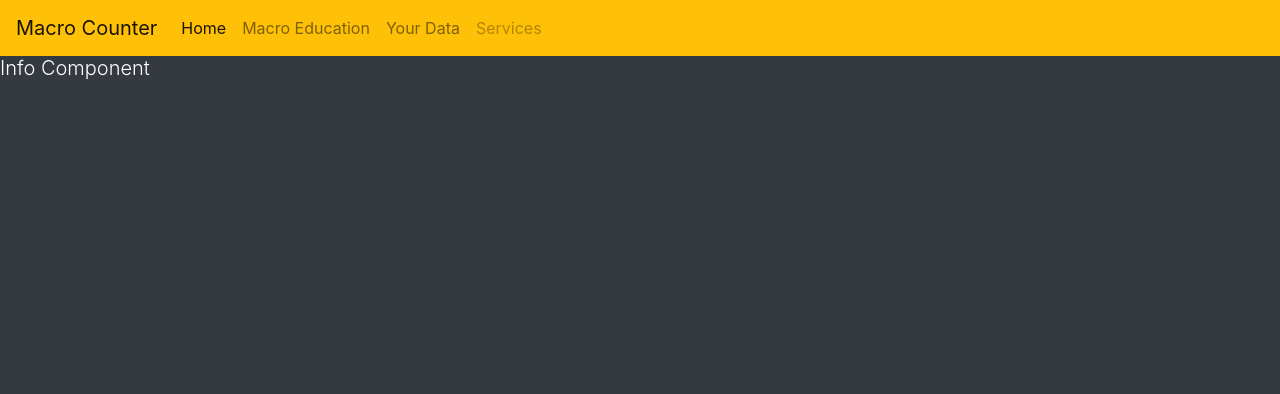
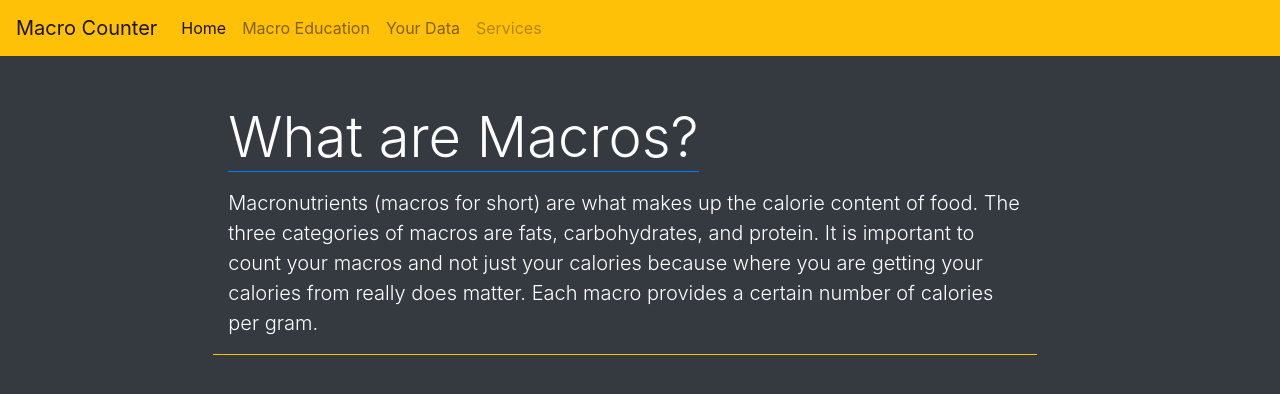
Before and after one commit to rsoto003/macro-counter-react, a React (Create React App) app: page /info in a window 1280 px wide. Shown: the top 394 px of the page. Built offline with nearby package versions, Linux system fonts and the light colour scheme.

Commit message:
adding information content to Info component. testing new layout for text content. looking to make content more concise and visually appealing to user.

```diff
--- a/src/components/Info.js
+++ b/src/components/Info.js
@@ -4,10 +4,16 @@ import React, { Component } from 'react';
 class Info extends Component {
     render(){
         return (
-
-                <h1 className="lead">Info Component</h1>
-
-
+            <div className="container col-xl-8 lead">
+                <div className=" container row mt-5 border-bottom border-warning">
+                    <h1 className="display-4  border-bottom border-primary mb-3">What are Macros?</h1>
+                    <p className="">
+                        Macronutrients (macros for short) are what makes up the calorie content of food.
+                        The three categories of macros are fats, carbohydrates, and protein. It is important to count your macros and not just your calories because where you are getting your calories from really does matter.
+                        Each macro provides a certain number of calories per gram.
+                    </p>
+                </div>
+            </div>
         )
     }
 }
--- a/src/components/Landing.js
+++ b/src/components/Landing.js
@@ -7,14 +7,13 @@ import { BrowserRouter as Router, Route, Link } from 'react-router-dom';
 class Landing extends Component {
     render(){
         return (
-
-                <div className="jumbotron jumbotron-image my-5 text-dark img-fluid">
+                <div className="jumbotron jumbotron-image my-5 text-dark img-fluid container">
                     <div className="jumbotron mt-3 text-center">
                         <h1 className="display-4">Count Your Calories!</h1>
                         <p className="lead">Keeping track of your dietary goals is never fun, but we make it easy for you.</p>
                         <hr className="my-4" />
                         <p>We help you control your diet, and meet your goals. </p>
-                        <Link className="btn btn-danger btn-lg mr-3" to="/info" role="button">Get Started</Link>
+                        <Link className="btn btn-danger btn-lg mr-1" to="/info" role="button">Get Started</Link>
                         <Link className="btn btn-dark btn-lg" to="/data">Your Data</Link>
                     </div>
                 </div>
--- a/src/components/Navbar.js
+++ b/src/components/Navbar.js
@@ -1,11 +1,9 @@
 import React, { Component } from 'react';
 import { BrowserRouter as Router, Route,  Link } from 'react-router-dom';
-
 
 class Navbar extends Component {
     render(){
         return (
-
                 <nav class="navbar navbar-expand-lg navbar-light bg-warning">
                     <Link to="/" className="navbar-brand">Macro Counter</Link>
                     <button className="navbar-toggler" type="button" data-toggle="collapse" data-target="#navbarNav" aria-controls="navbarNav" aria-expanded="false" aria-label="Toggle navigation">
@@ -28,7 +26,6 @@ class Navbar extends Component {
                         </ul>
                     </div>
                 </nav>
-
         )
     }
 }
```
Also changed, not shown: public/index.html (+2 -11 lines).
